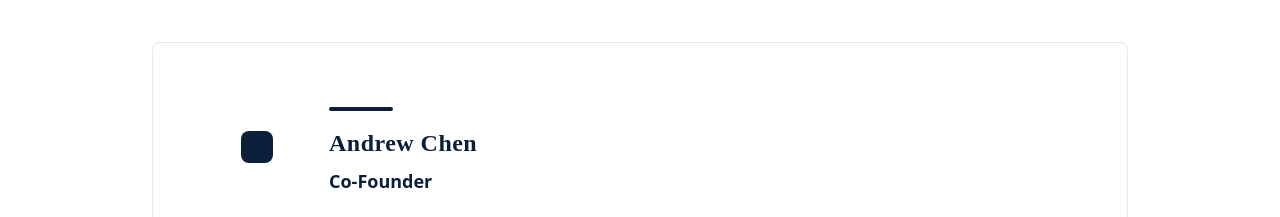
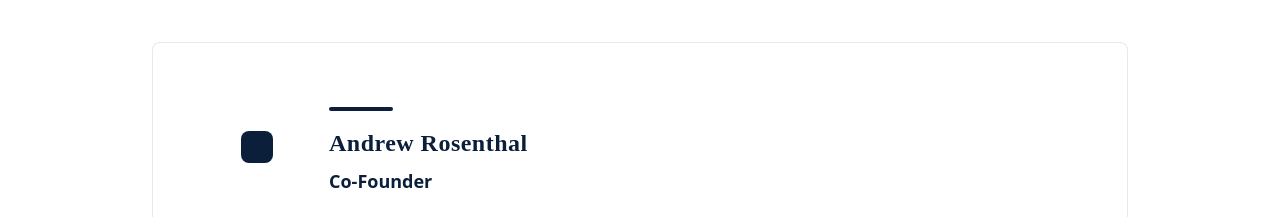
Before and after one commit to Glynac-AI/Acumen, a Next.js app: page /about in a window 1280 px wide. Shown: the part 2860-3077 px from the top of the page. Built offline with nearby package versions, Linux system fonts and the light colour scheme.

Commit message:
updated name

```diff
--- a/app/about/page.tsx
+++ b/app/about/page.tsx
@@ -197,7 +197,7 @@ export default function About() {
                     <StaggerContainer className="space-y-6">
                         {[
                             {
-                                name: "Andrew Chen",
+                                name: "Andrew Rosenthal",
                                 role: "Co-Founder",
                                 expertise: "Investment professional with extensive experience launching institutional-grade products for wealth advisors and family offices. Leads investment product strategy and client relationships.",
                                 accent: "primary"
```
